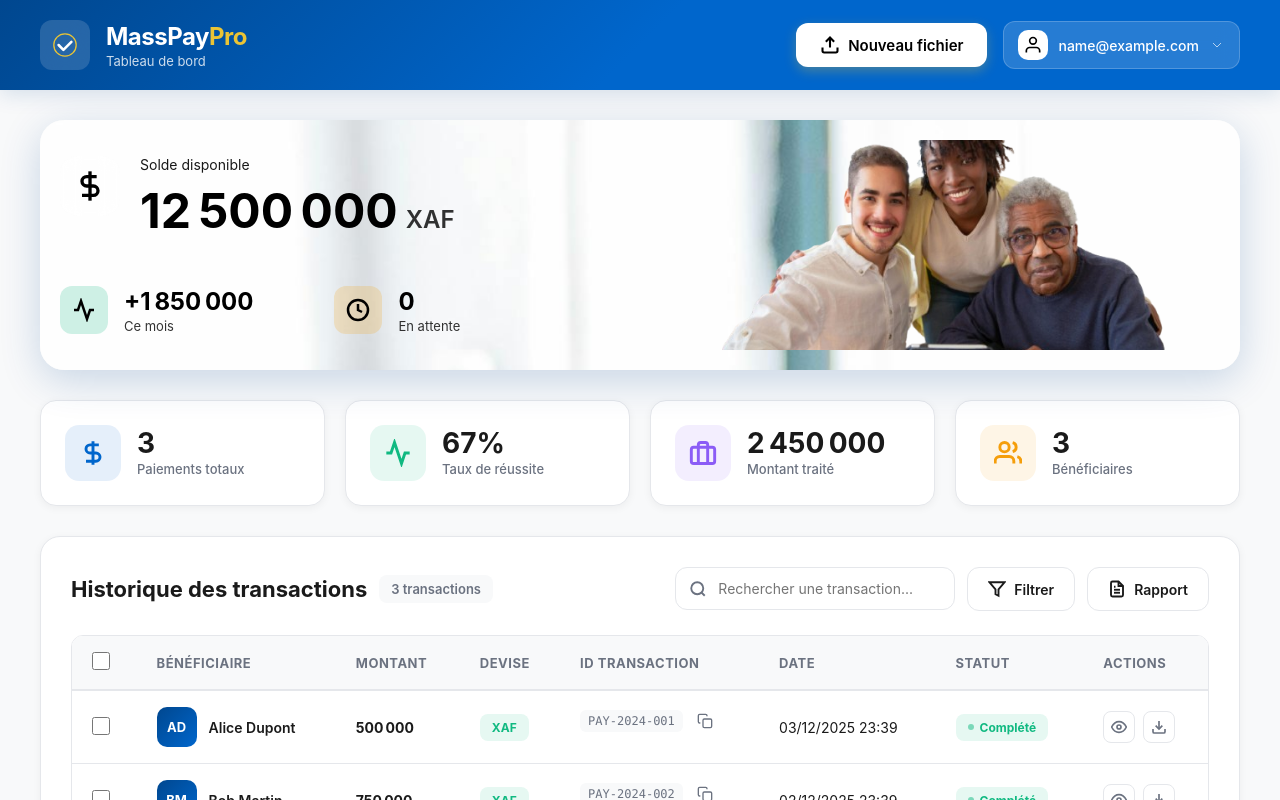
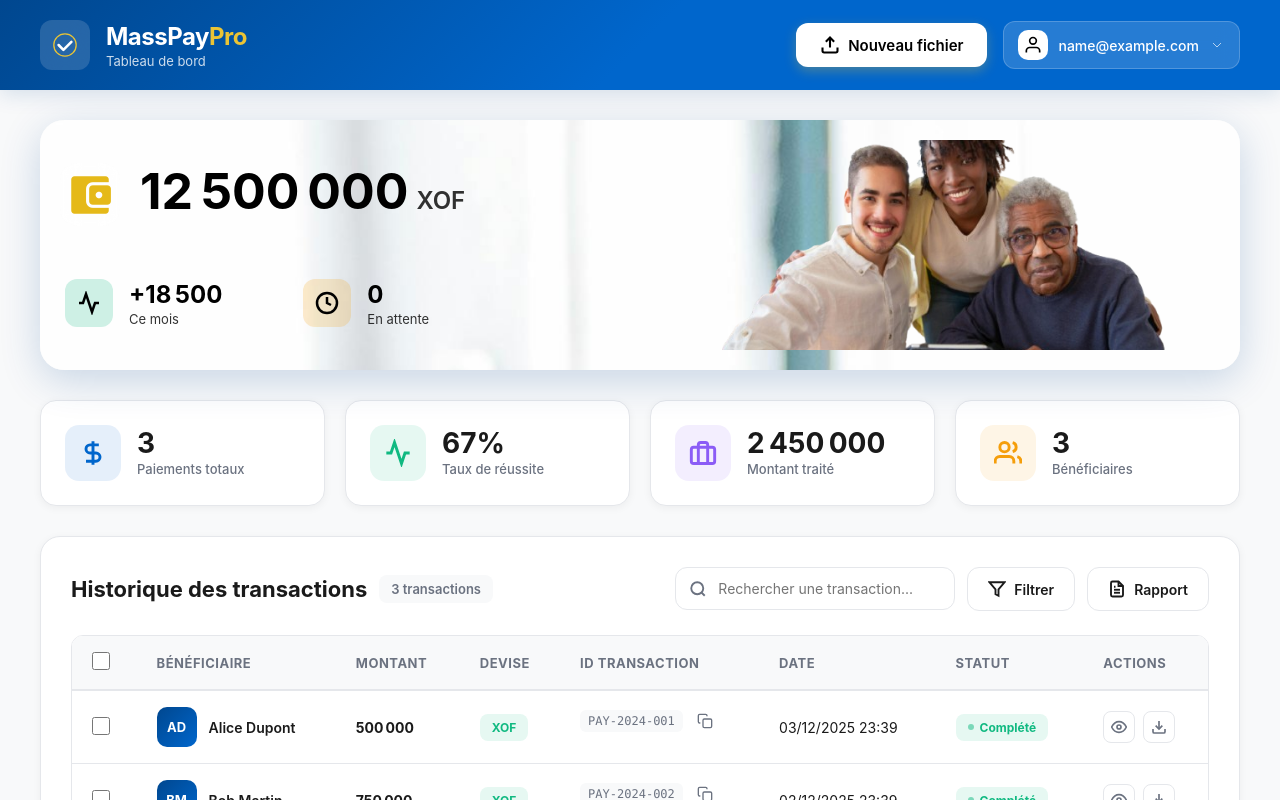
Before and after one commit to elonmelonm/devlab-2025-result, a Vue app in the folder frontend/: page /dashboard in a window 1280 px wide. Shown: the top 800 px of the page. Built offline with nearby package versions, Linux system fonts and the light colour scheme; sample sign-in values are in the browser's storage.

Commit message:
Banner fixed

```diff
--- a/frontend/public/index.html
+++ b/frontend/public/index.html
@@ -5,6 +5,7 @@
     <meta http-equiv="X-UA-Compatible" content="IE=edge">
     <meta name="viewport" content="width=device-width,initial-scale=1.0">
     <link rel="icon" href="<%= BASE_URL %>favicon.ico">
+    <link rel="stylesheet" href="https://fonts.googleapis.com/css2?family=Material+Symbols+Outlined:opsz,wght,FILL,GRAD@20..48,100..700,0..1,-50..200&icon_names=account_balance_wallet" />
     <title><%= htmlWebpackPlugin.options.title %></title>
   </head>
   <body>
--- a/frontend/src/views/DashboardPage.vue
+++ b/frontend/src/views/DashboardPage.vue
@@ -97,16 +97,15 @@
           <div class="balance-card1">
             <div class="balance-header">
               <div class="balance-icon">
-                <svg viewBox="0 0 24 24" fill="none" stroke="currentColor">
-                  <line x1="12" y1="1" x2="12" y2="23" />
-                  <path d="M17 5H9.5a3.5 3.5 0 0 0 0 7h5a3.5 3.5 0 0 1 0 7H6" />
-                </svg>
+                <span class="material-symbols-outlined">
+                  account_balance_wallet
+                </span>
               </div>
               <div class="balance-info">
-                <span class="balance-label">Solde disponible</span>
+                <!-- <span class="balance-label">Solde disponible</span> -->
                 <h2 class="balance-amount">
                   {{ formatCurrency(balance) }}
-                  <span class="currency">XAF</span>
+                  <span class="currency">XOF</span>
                 </h2>
               </div>
             </div>
@@ -454,7 +453,7 @@
               <label>Devise</label>
               <select v-model="filterCurrency">
                 <option value="">Toutes</option>
-                <option value="XAF">XAF</option>
+                <option value="XOF">XOF</option>
                 <option value="EUR">EUR</option>
                 <option value="USD">USD</option>
               </select>
@@ -540,7 +539,7 @@ export default {
       filterCurrency: "",
       filterPeriod: "",
       balance: 12500000,
-      monthlyIncrease: 1850000,
+      monthlyIncrease: 18500,
       payments: [],
       selectedPayments: [],
       selectAll: false,
@@ -720,7 +719,7 @@ export default {
           id: "PAY-2024-001",
           fullName: "Alice Dupont",
           amount: 500000,
-          currency: "XAF",
+          currency: "XOF",
           status: "completed",
           date: new Date(Date.now() - 86400000).toISOString(),
         },
@@ -728,7 +727,7 @@ export default {
           id: "PAY-2024-002",
           fullName: "Bob Martin",
           amount: 750000,
-          currency: "XAF",
+          currency: "XOF",
           status: "completed",
           date: new Date(Date.now() - 172800000).toISOString(),
         },
@@ -1127,31 +1126,33 @@ export default {
 } */
 
 .balance-header {
-  display: flex;
-  align-items: flex-start;
+  width: 70%;
+  height: 30%;
+  display: flex;
+  align-items: center;
   gap: 20px;
   margin-bottom: 30px;
   position: relative;
   z-index: 1;
   color: #000000;
+  /* background-color: #F3F5F8; */
 }
 
 .balance-icon {
   width: 60px;
-  height: 60px;
+  height: 100%;
   background: rgba(255, 255, 255, 0.15);
   backdrop-filter: blur(10px);
   border-radius: 16px;
   display: flex;
   align-items: center;
   justify-content: center;
-  flex-shrink: 0;
-}
-
-.balance-icon svg {
-  width: 32px;
-  height: 32px;
-  stroke-width: 2.5;
+  font-variation-settings: "FILL" 1;
+}
+
+.balance-icon span {
+  font-size: 50px;
+  color: #e5b919 ;
 }
 
 .balance-info {
@@ -1166,9 +1167,10 @@ export default {
 }
 
 .balance-amount {
-  font-size: 48px;
+  font-size: 50px;
   font-weight: 700;
-  margin: 0;
+  /* margin: 0; */
+  margin-bottom: 7px;
   display: flex;
   align-items: baseline;
   gap: 8px;
@@ -1183,9 +1185,11 @@ export default {
 .balance-stats {
   display: flex;
   gap: 30px;
+  margin-left: 5px;
   position: relative;
   z-index: 1;
   color: #000000;
+  /* background-color: #3b82f6; */
 }
 
 .stat-item {
@@ -1592,7 +1596,7 @@ export default {
   text-transform: uppercase;
 }
 
-.currency-badge.xaf {
+.currency-badge.xof {
   background: rgba(16, 185, 129, 0.1);
   color: var(--success-green);
 }
```
Also changed, not shown: frontend/src/assets/account_balance_wallet_24dp_E3E3E3_FILL0_wght400_GRAD0_opsz24.svg (added).
